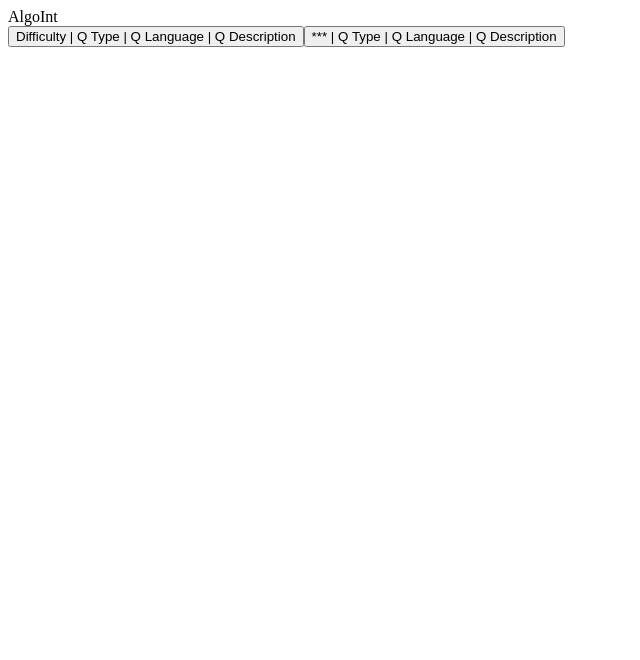
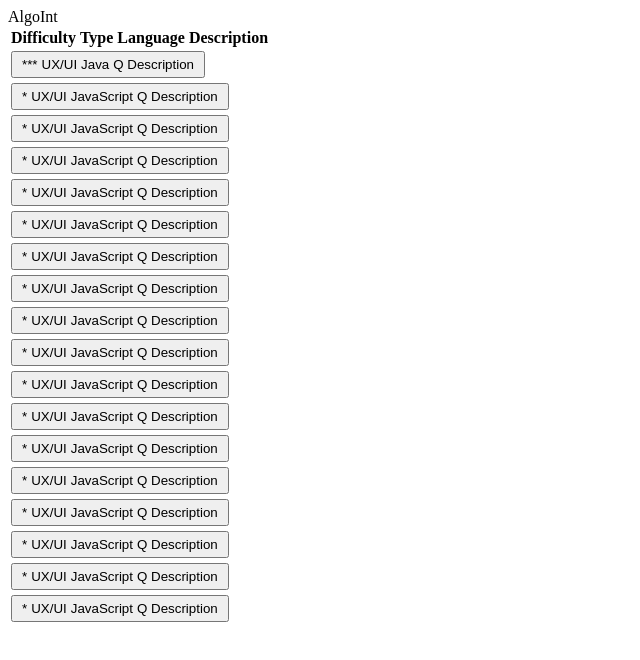
Before and after one commit to jkinequon/AlgoInt, a React app: page /#/Selection in a window 1280 px wide. Shown: the top 660 px of the page, without its empty margins (0-640 px from the left). Built offline with nearby package versions, Linux system fonts and the light colour scheme; the HTML template or start-up script is replaced by a standard one.

Commit message:
Added scrollable table for questions to be selected.

```diff
--- a/src/components/SelectionOption.jsx
+++ b/src/components/SelectionOption.jsx
@@ -12,9 +12,15 @@
 
 
         return (
-            <button className="testSelectionOption" onClick={this.test}>
-                <table></table>
-                {difficulty} | {type} | {language} | {description}
+            <button className="selectionOption" onClick={this.test}>
+                <table className="option">
+                    <tr>
+                        <td>{difficulty}</td>
+                        <td>{type}</td>
+                        <td>{language}</td>
+                        <td>{description}</td>
+                    </tr>
+                </table>
             </button>
         )
     }
--- a/src/pages/Selection.jsx
+++ b/src/pages/Selection.jsx
@@ -5,11 +5,74 @@
 export default class Selection extends Component {
     render() {
         return (
-           <div className="test">
-                <SelectionOption difficulty="Difficulty" type="Q Type" language="Q Language" description="Q Description" />
-                <SelectionOption difficulty="***" type="Q Type" language="Q Language" description="Q Description" />
-
-           </div>
+            <div className="container">
+                <table className="questions">
+                    <thead>
+                        <tr>
+                            <th>Difficulty</th>
+                            <th>Type</th>
+                            <th>Language</th>
+                            <th>Description</th>
+                        </tr>
+                    </thead>
+                    <tbody>
+                        <tr>
+                        <td colspan="4"><SelectionOption difficulty="***" type="UX/UI" language="Java" description="Q Description" /></td>
+                        </tr>
+                        <tr>
+                            <td colspan="4"><SelectionOption difficulty="*" type="UX/UI" language="JavaScript" description="Q Description" /></td>
+                        </tr>
+                        <tr>
+                            <td colspan="4"><SelectionOption difficulty="*" type="UX/UI" language="JavaScript" description="Q Description" /></td>
+                        </tr>
+                        <tr>
+                            <td colspan="4"><SelectionOption difficulty="*" type="UX/UI" language="JavaScript" description="Q Description" /></td>
+                        </tr>
+                        <tr>
+                            <td colspan="4"><SelectionOption difficulty="*" type="UX/UI" language="JavaScript" description="Q Description" /></td>
+                        </tr>
+                        <tr>
+                            <td colspan="4"><SelectionOption difficulty="*" type="UX/UI" language="JavaScript" description="Q Description" /></td>
+                        </tr>
+                        <tr>
+                            <td colspan="4"><SelectionOption difficulty="*" type="UX/UI" language="JavaScript" description="Q Description" /></td>
+                        </tr>
+                        <tr>
+                            <td colspan="4"><SelectionOption difficulty="*" type="UX/UI" language="JavaScript" description="Q Description" /></td>
+                        </tr>
+                        <tr>
+                            <td colspan="4"><SelectionOption difficulty="*" type="UX/UI" language="JavaScript" description="Q Description" /></td>
+                        </tr>
+                        <tr>
+                            <td colspan="4"><SelectionOption difficulty="*" type="UX/UI" language="JavaScript" description="Q Description" /></td>
+                        </tr>
+                        <tr>
+                            <td colspan="4"><SelectionOption difficulty="*" type="UX/UI" language="JavaScript" description="Q Description" /></td>
+                        </tr>
+                        <tr>
+                            <td colspan="4"><SelectionOption difficulty="*" type="UX/UI" language="JavaScript" description="Q Description" /></td>
+                        </tr>
+                        <tr>
+                            <td colspan="4"><SelectionOption difficulty="*" type="UX/UI" language="JavaScript" description="Q Description" /></td>
+                        </tr>
+                        <tr>
+                            <td colspan="4"><SelectionOption difficulty="*" type="UX/UI" language="JavaScript" description="Q Description" /></td>
+                        </tr>
+                        <tr>
+                            <td colspan="4"><SelectionOption difficulty="*" type="UX/UI" language="JavaScript" description="Q Description" /></td>
+                        </tr>
+                        <tr>
+                            <td colspan="4"><SelectionOption difficulty="*" type="UX/UI" language="JavaScript" description="Q Description" /></td>
+                        </tr>
+                        <tr>
+                            <td colspan="4"><SelectionOption difficulty="*" type="UX/UI" language="JavaScript" description="Q Description" /></td>
+                        </tr>
+                        <tr>
+                            <td colspan="4"><SelectionOption difficulty="*" type="UX/UI" language="JavaScript" description="Q Description" /></td>
+                        </tr>
+                    </tbody>
+                </table>
+            </div>
         )
     }
 }
--- a/src/scss/pages/_selection.scss
+++ b/src/scss/pages/_selection.scss
@@ -1,7 +1,37 @@
-.test {
-    color: #ffffff;
+.container {
+    overflow-y: auto;
+    height: 80vh;
 }
 
-.testSelectionOption {
-    font-size: 10px;
+.questions {
+    color: #ffffff;
+    margin: auto;
+    width: 90vw;
+    border-collapse: collapse;
 }
+
+.questions thead th {
+    width: 25%;
+    top: 0;
+    position: sticky;
+    background: #16192e;
+    padding: 20px;
+}
+
+.selectionOption {
+    background-color: grey;
+    border: none;
+}
+
+.option {
+    margin: auto;
+    width: 90vw;
+    color: #fff;
+}
+
+.option td {
+    width: 25%;
+    text-align: -internal-center;
+    font-size: 20px;
+    padding: 10px;
+}
```
